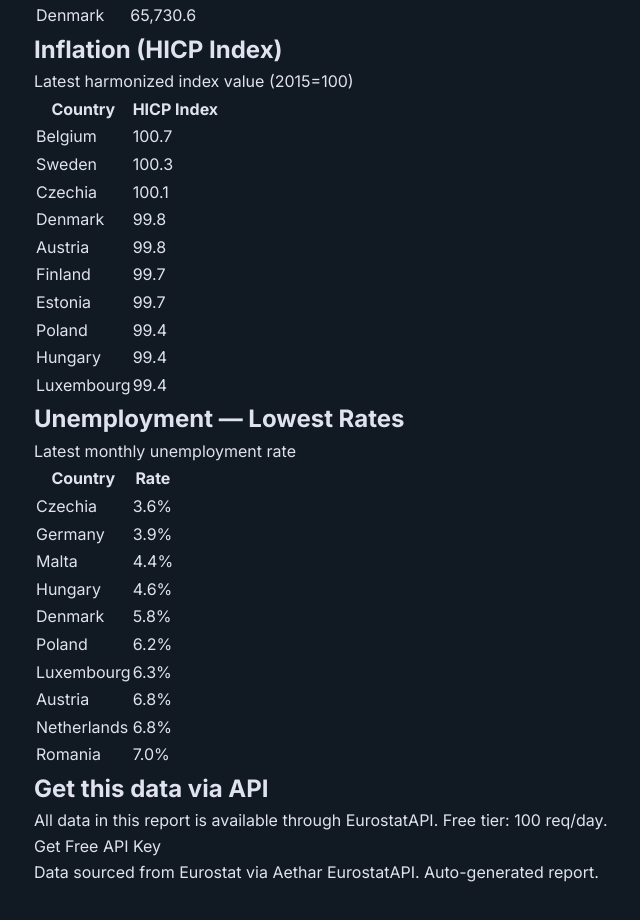
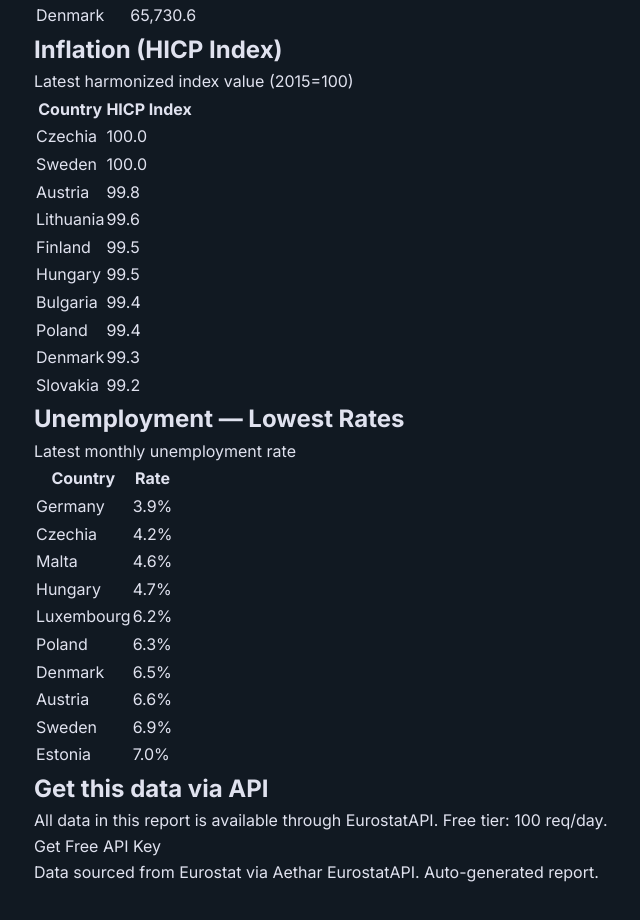
Before and after one commit to aethar-dev/aethar-data-pages, a Next.js app: page /reports/weekly-2026-w19 in a window 1280 px wide. Shown: the part 560-1480 px from the top of the page, without its empty margins (80-720 px from the left). Built offline with nearby package versions, Linux system fonts and the light colour scheme.

Commit message:
data: weekly report 2026-05-10 [skip ci]

```diff
--- a/app/reports/weekly-2026-w19/page.tsx
+++ b/app/reports/weekly-2026-w19/page.tsx
@@ -71,45 +71,45 @@ export default function WeeklyReport() {
         <table className="mt-4 w-full text-sm">
           <thead><tr className="border-b border-[#2A2D3A] text-left text-xs text-[#8890AA]"><th className="py-2 pr-4">Country</th><th className="py-2 text-right">HICP Index</th></tr></thead>
           <tbody>
-              <tr key="BE" className="border-b border-[#2A2D3A]/50">
-                <td className="py-2 pr-4 text-sm text-white">Belgium</td>
-                <td className="py-2 text-right font-mono text-sm text-[#4DD0E1]">100.7</td>
+              <tr key="CZ" className="border-b border-[#2A2D3A]/50">
+                <td className="py-2 pr-4 text-sm text-white">Czechia</td>
+                <td className="py-2 text-right font-mono text-sm text-[#4DD0E1]">100.0</td>
               </tr>
               <tr key="SE" className="border-b border-[#2A2D3A]/50">
                 <td className="py-2 pr-4 text-sm text-white">Sweden</td>
-                <td className="py-2 text-right font-mono text-sm text-[#4DD0E1]">100.3</td>
-              </tr>
-              <tr key="CZ" className="border-b border-[#2A2D3A]/50">
-                <td className="py-2 pr-4 text-sm text-white">Czechia</td>
-                <td className="py-2 text-right font-mono text-sm text-[#4DD0E1]">100.1</td>
-              </tr>
-              <tr key="DK" className="border-b border-[#2A2D3A]/50">
-                <td className="py-2 pr-4 text-sm text-white">Denmark</td>
-                <td className="py-2 text-right font-mono text-sm text-[#4DD0E1]">99.8</td>
+                <td className="py-2 text-right font-mono text-sm text-[#4DD0E1]">100.0</td>
               </tr>
               <tr key="AT" className="border-b border-[#2A2D3A]/50">
                 <td className="py-2 pr-4 text-sm text-white">Austria</td>
                 <td className="py-2 text-right font-mono text-sm text-[#4DD0E1]">99.8</td>
               </tr>
+              <tr key="LT" className="border-b border-[#2A2D3A]/50">
+                <td className="py-2 pr-4 text-sm text-white">Lithuania</td>
+                <td className="py-2 text-right font-mono text-sm text-[#4DD0E1]">99.6</td>
+              </tr>
               <tr key="FI" className="border-b border-[#2A2D3A]/50">
                 <td className="py-2 pr-4 text-sm text-white">Finland</td>
-                <td className="py-2 text-right font-mono text-sm text-[#4DD0E1]">99.7</td>
+                <td className="py-2 text-right font-mono text-sm text-[#4DD0E1]">99.5</td>
               </tr>
-              <tr key="EE" className="border-b border-[#2A2D3A]/50">
-                <td className="py-2 pr-4 text-sm text-white">Estonia</td>
-                <td className="py-2 text-right font-mono text-sm text-[#4DD0E1]">99.7</td>
+              <tr key="HU" className="border-b border-[#2A2D3A]/50">
+                <td className="py-2 pr-4 text-sm text-white">Hungary</td>
+                <td className="py-2 text-right font-mono text-sm text-[#4DD0E1]">99.5</td>
+              </tr>
+              <tr key="BG" className="border-b border-[#2A2D3A]/50">
+                <td className="py-2 pr-4 text-sm text-white">Bulgaria</td>
+                <td className="py-2 text-right font-mono text-sm text-[#4DD0E1]">99.4</td>
               </tr>
               <tr key="PL" className="border-b border-[#2A2D3A]/50">
                 <td className="py-2 pr-4 text-sm text-white">Poland</td>
                 <td className="py-2 text-right font-mono text-sm text-[#4DD0E1]">99.4</td>
               </tr>
-              <tr key="HU" className="border-b border-[#2A2D3A]/50">
-                <td className="py-2 pr-4 text-sm text-white">Hungary</td>
-                <td className="py-2 text-right font-mono text-sm text-[#4DD0E1]">99.4</td>
+              <tr key="DK" className="border-b border-[#2A2D3A]/50">
+                <td className="py-2 pr-4 text-sm text-white">Denmark</td>
+                <td className="py-2 text-right font-mono text-sm text-[#4DD0E1]">99.3</td>
               </tr>
-              <tr key="LU" className="border-b border-[#2A2D3A]/50">
-                <td className="py-2 pr-4 text-sm text-white">Luxembourg</td>
-                <td className="py-2 text-right font-mono text-sm text-[#4DD0E1]">99.4</td>
+              <tr key="SK" className="border-b border-[#2A2D3A]/50">
+                <td className="py-2 pr-4 text-sm text-white">Slovakia</td>
+                <td className="py-2 text-right font-mono text-sm text-[#4DD0E1]">99.2</td>
               </tr>
           </tbody>
         </table>
@@ -122,44 +122,44 @@ export default function WeeklyReport() {
         <table className="mt-4 w-full text-sm">
           <thead><tr className="border-b border-[#2A2D3A] text-left text-xs text-[#8890AA]"><th className="py-2 pr-4">Country</th><th className="py-2 text-right">Rate</th></tr></thead>
           <tbody>
-              <tr key="CZ" className="border-b border-[#2A2D3A]/50">
-                <td className="py-2 pr-4 text-sm text-white">Czechia</td>
-                <td className="py-2 text-right font-mono text-sm text-[#4DD0E1]">3.6%</td>
-              </tr>
               <tr key="DE" className="border-b border-[#2A2D3A]/50">
                 <td className="py-2 pr-4 text-sm text-white">Germany</td>
                 <td className="py-2 text-right font-mono text-sm text-[#4DD0E1]">3.9%</td>
               </tr>
+              <tr key="CZ" className="border-b border-[#2A2D3A]/50">
+                <td className="py-2 pr-4 text-sm text-white">Czechia</td>
+                <td className="py-2 text-right font-mono text-sm text-[#4DD0E1]">4.2%</td>
+              </tr>
               <tr key="MT" className="border-b border-[#2A2D3A]/50">
                 <td className="py-2 pr-4 text-sm text-white">Malta</td>
-                <td className="py-2 text-right font-mono text-sm text-[#4DD0E1]">4.4%</td>
+                <td className="py-2 text-right font-mono text-sm text-[#4DD0E1]">4.6%</td>
               </tr>
               <tr key="HU" className="border-b border-[#2A2D3A]/50">
                 <td className="py-2 pr-4 text-sm text-white">Hungary</td>
-                <td className="py-2 text-right font-mono text-sm text-[#4DD0E1]">4.6%</td>
+                <td className="py-2 text-right font-mono text-sm text-[#4DD0E1]">4.7%</td>
+              </tr>
+              <tr key="LU" className="border-b border-[#2A2D3A]/50">
+                <td className="py-2 pr-4 text-sm text-white">Luxembourg</td>
+                <td className="py-2 text-right font-mono text-sm text-[#4DD0E1]">6.2%</td>
+              </tr>
+              <tr key="PL" className="border-b border-[#2A2D3A]/50">
+                <td className="py-2 pr-4 text-sm text-white">Poland</td>
+                <td className="py-2 text-right font-mono text-sm text-[#4DD0E1]">6.3%</td>
               </tr>
               <tr key="DK" className="border-b border-[#2A2D3A]/50">
                 <td className="py-2 pr-4 text-sm text-white">Denmark</td>
-                <td className="py-2 text-right font-mono text-sm text-[#4DD0E1]">5.8%</td>
-              </tr>
-              <tr key="PL" className="border-b border-[#2A2D3A]/50">
-                <td className="py-2 pr-4 text-sm text-white">Poland</td>
-                <td className="py-2 text-right font-mono text-sm text-[#4DD0E1]">6.2%</td>
-              </tr>
-              <tr key="LU" className="border-b border-[#2A2D3A]/50">
-                <td className="py-2 pr-4 text-sm text-white">Luxembourg</td>
-                <td className="py-2 text-right font-mono text-sm text-[#4DD0E1]">6.3%</td>
+                <td className="py-2 text-right font-mono text-sm text-[#4DD0E1]">6.5%</td>
               </tr>
               <tr key="AT" className="border-b border-[#2A2D3A]/50">
                 <td className="py-2 pr-4 text-sm text-white">Austria</td>
-                <td className="py-2 text-right font-mono text-sm text-[#4DD0E1]">6.8%</td>
+                <td className="py-2 text-right font-mono text-sm text-[#4DD0E1]">6.6%</td>
               </tr>
-              <tr key="NL" className="border-b border-[#2A2D3A]/50">
-                <td className="py-2 pr-4 text-sm text-white">Netherlands</td>
-                <td className="py-2 text-right font-mono text-sm text-[#4DD0E1]">6.8%</td>
+              <tr key="SE" className="border-b border-[#2A2D3A]/50">
+                <td className="py-2 pr-4 text-sm text-white">Sweden</td>
+                <td className="py-2 text-right font-mono text-sm text-[#4DD0E1]">6.9%</td>
               </tr>
-              <tr key="RO" className="border-b border-[#2A2D3A]/50">
-                <td className="py-2 pr-4 text-sm text-white">Romania</td>
+              <tr key="EE" className="border-b border-[#2A2D3A]/50">
+                <td className="py-2 pr-4 text-sm text-white">Estonia</td>
                 <td className="py-2 text-right font-mono text-sm text-[#4DD0E1]">7.0%</td>
               </tr>
           </tbody>
```
